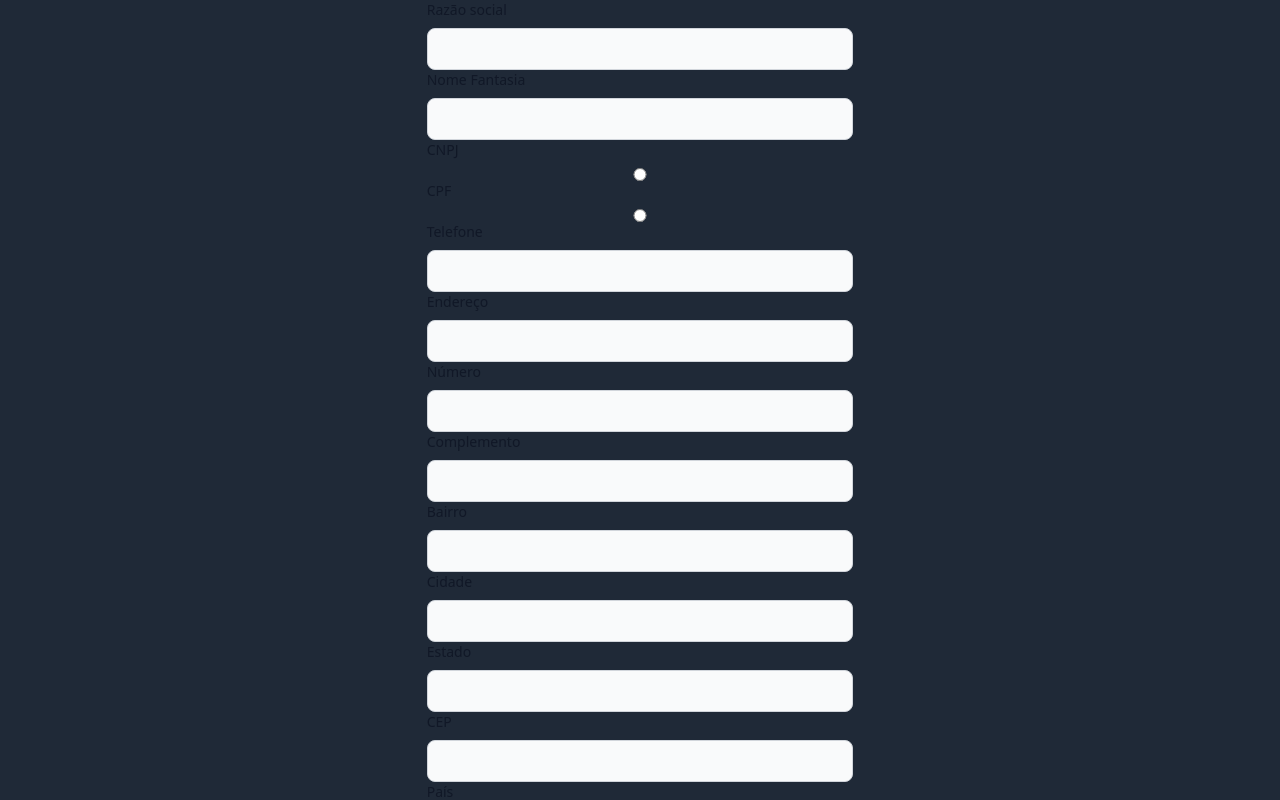
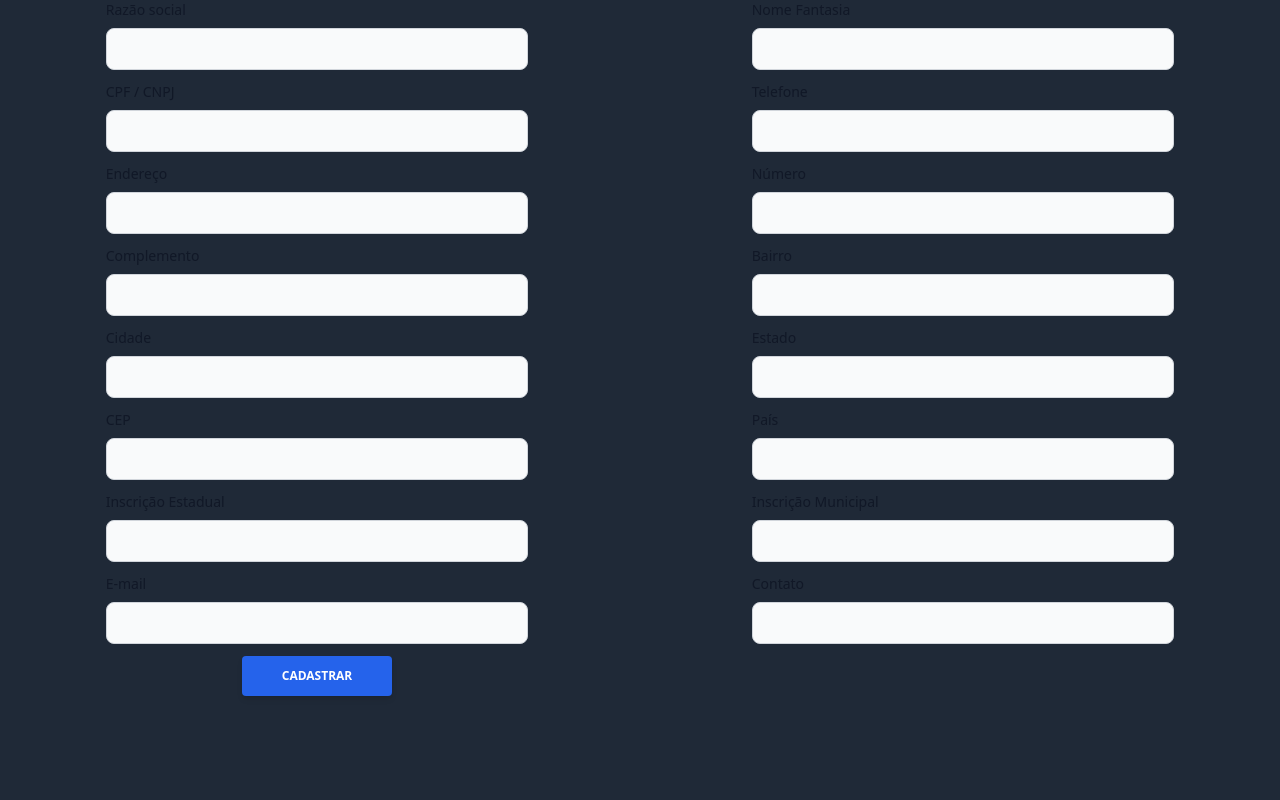
Before and after one commit to Gustavo-Ragazzi/cadastro-de-fornecedor, a React (Create React App) app: page / in a window 1280 px wide. Shown: the top 800 px of the page. Built offline with nearby package versions, Linux system fonts and the light colour scheme.

Commit message:
resizing input

```diff
--- a/src/App.tsx
+++ b/src/App.tsx
@@ -1,9 +1,8 @@
-import Input from "./components/Input";
 import SupplierForm from "./components/SupplierForm";
 
 function App() {
     return (
-      <div className="bg-gray-800 h-full">
+      <div className="bg-gray-800 h-screen">
         <SupplierForm />
       </div>
   );
--- a/src/components/Input/index.tsx
+++ b/src/components/Input/index.tsx
@@ -3,18 +3,19 @@ interface Form {
     type: string;
     name: string;
     id: string;
+    className: string;
     required?: boolean;
 }
 
 export default function Input(props: Form) {
     return (
-        <div className="w-1/3 m-auto">
+        <div className="w-2/3 m-auto">
             <label
                 className="block mb-2 text-sm font-medium text-gray-900 dark:text-gray-300"
                 htmlFor={props.name}
             >{props.label}</label>
             <input
-                className="bg-gray-50 border border-gray-300 text-gray-900 text-sm rounded-lg focus:ring-blue-500 focus:border-blue-500 block w-full p-2.5 dark:bg-gray-700 dark:border-gray-600 dark:placeholder-gray-400 dark:text-white dark:focus:ring-blue-500 dark:focus:border-blue-500"
+                className={props.className}
                 type={props.type}
                 name={props.name}
                 id={props.id}
--- a/src/components/SupplierForm/index.tsx
+++ b/src/components/SupplierForm/index.tsx
@@ -1,4 +1,6 @@
 import Input from "../Input";
+
+const classDefault = "w-full bg-gray-50 border border-gray-300 text-gray-900 text-sm rounded-lg focus:ring-blue-500 focus:border-blue-500 p-2.5 dark:bg-gray-700 dark:border-gray-600 dark:placeholder-gray-400 dark:text-white dark:focus:ring-blue-500 dark:focus:border-blue-500"
 
 const formList = [
     {
@@ -6,6 +8,7 @@ const formList = [
         type: "text",
         name: "razao-social",
         id: "razao-social",
+        classname: classDefault,
         required: true
     },
     {
@@ -13,27 +16,23 @@ const formList = [
         type: "text",
         name: "nome-fantasia",
         id: "nome-fantasia",
+        classname: classDefault,
         required: true
     },
     {
-        label: "CNPJ",
-        type: "radio",
-        name: "pf-pj",
-        id: "cnpj",
-        required: false
-    },
-    {
-        label: "CPF",
-        type: "radio",
-        name: "pf-pj",
-        id: "cpf",
-        required: false
+        label: "CPF / CNPJ",
+        type: "number",
+        name: "cpf-cppj",
+        id: "cpf-cnpj",
+        classname: classDefault,
+        required: true
     },
     {
         label: "Telefone",
         type: "tel",
         name: "telefone",
         id: "telfone",
+        classname: classDefault,
         required: true
     },
     {
@@ -41,6 +40,7 @@ const formList = [
         type: "text",
         name: "endereco",
         id: "endereco",
+        classname: classDefault,
         required: true
     },
     {
@@ -48,6 +48,7 @@ const formList = [
         type: "number",
         name: "numero",
         id: "numero",
+        classname: classDefault,
         required: true
     },
     {
@@ -55,6 +56,7 @@ const formList = [
         type: "text",
         name: "complemento",
         id: "complemento",
+        classname: classDefault,
         required: true
     },
     {
@@ -62,6 +64,7 @@ const formList = [
         type: "text",
         name: "bairro",
         id: "bairro",
+        classname: classDefault,
         required: true
     },
     {
@@ -69,6 +72,7 @@ const formList = [
         type: "text",
         name: "cidade",
         id: "cidade",
+        classname: classDefault,
         required: true,
     },
     {
@@ -76,6 +80,7 @@ const formList = [
         type: "text",
         name: "estado",
         id: "estado",
+        classname: classDefault,
         required: true
     },
     {
@@ -83,6 +88,7 @@ const formList = [
         type: "number",
         name: "cep",
         id: "cep",
+        classname: classDefault,
         required: true
     },
     {
@@ -90,6 +96,7 @@ const formList = [
         type: "text",
         name: "pais",
         id: "pais",
+        classname: classDefault,
         required: true
     },
     {
@@ -97,6 +104,7 @@ const formList = [
         type: "number",
         name: "inscricao-estadual",
         id: "inscricao-estadual",
+        classname: classDefault,
         required: false
     },
     {
@@ -104,6 +112,7 @@ const formList = [
         type: "number",
         name: "inscricao-estadual",
         id: "inscricao-estadual",
+        classname: classDefault,
         required: false
     },
     {
@@ -111,6 +120,7 @@ const formList = [
         type: "email",
         name: "email",
         id: "email",
+        classname: classDefault,
         required: true
     },
     {
@@ -118,16 +128,18 @@ const formList = [
         type: "text",
         name: "contato",
         id: "contato",
+        classname: classDefault,
         required: false
     }
 ]
 
 export default function SupplierForm() {
     return (
-        <>
+        <form className="grid grid-cols-2 gap-3" >
             {formList.map((item) => {
                 return (
                     <Input
+                        className={item.classname}
                         label={item.label}
                         type={item.type}
                         name={item.name}
@@ -136,6 +148,7 @@ export default function SupplierForm() {
                     />
                 )
             })}
-        </>
+            <button className="col-span-2-auto font-semibold text-md uppercase mx-auto shadow-md bg-blue-600 hover:bg-blue-500 focus:shadow-outline focus:outline-none text-white text-xs py-3 px-10 rounded">Cadastrar</button>
+        </form>
     )
 }
```
